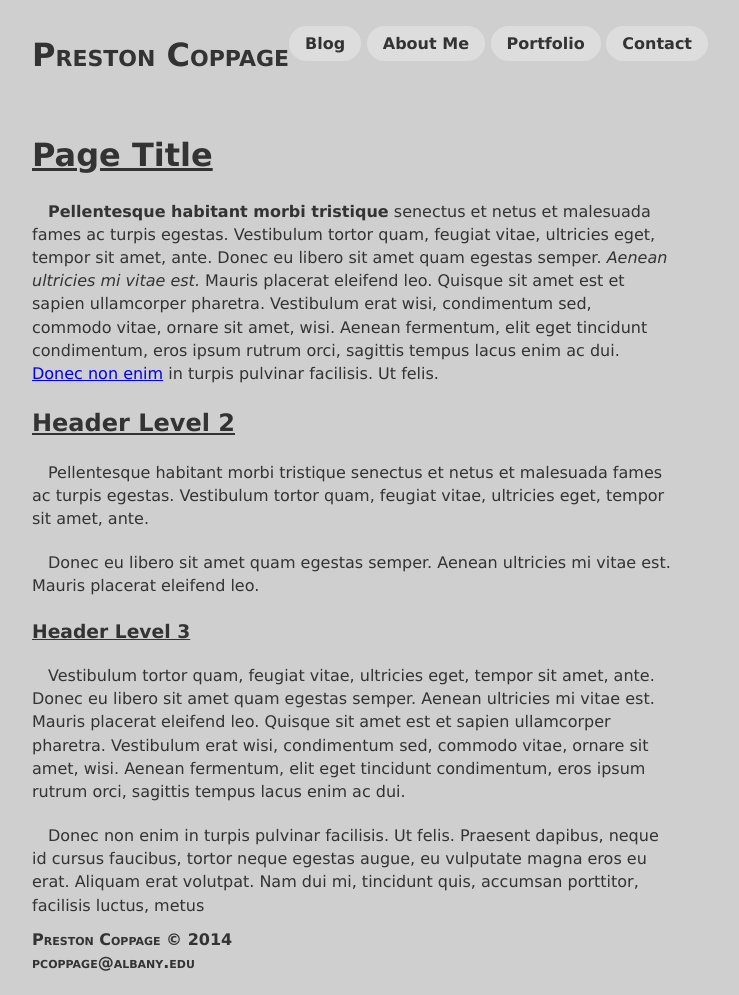
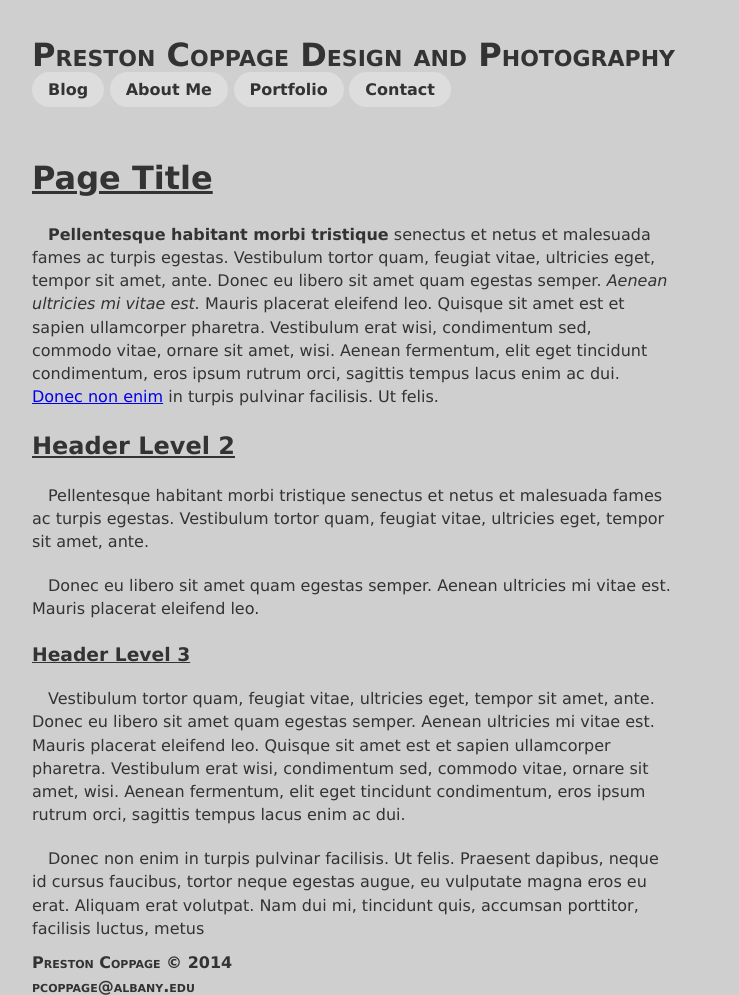
Before and after one commit to pcoppage/portfolio, a plain HTML site: page default-page.html in a window 1280 px wide. Shown: the whole page, without its empty margins (108-847 px from the left). Drawn offline with nearby package versions, Linux system fonts and the light colour scheme.

Commit message:
Updated Site TItle

```diff
--- a/default-page.html
+++ b/default-page.html
@@ -12,7 +12,7 @@
     <body>
         <header class="site-header cf">
             <div class="container">
-                <div class="site-title"> Preston Coppage</div>
+                <div class="site-title"> Preston Coppage Design and Photography</div>
                 <nav class="nav-bar">
                     <ul class="header-nav">
                         <li><a class="nav-link" href="#">Blog</a></li>
```
Also changed, not shown: index.html (+1 -1 lines).
